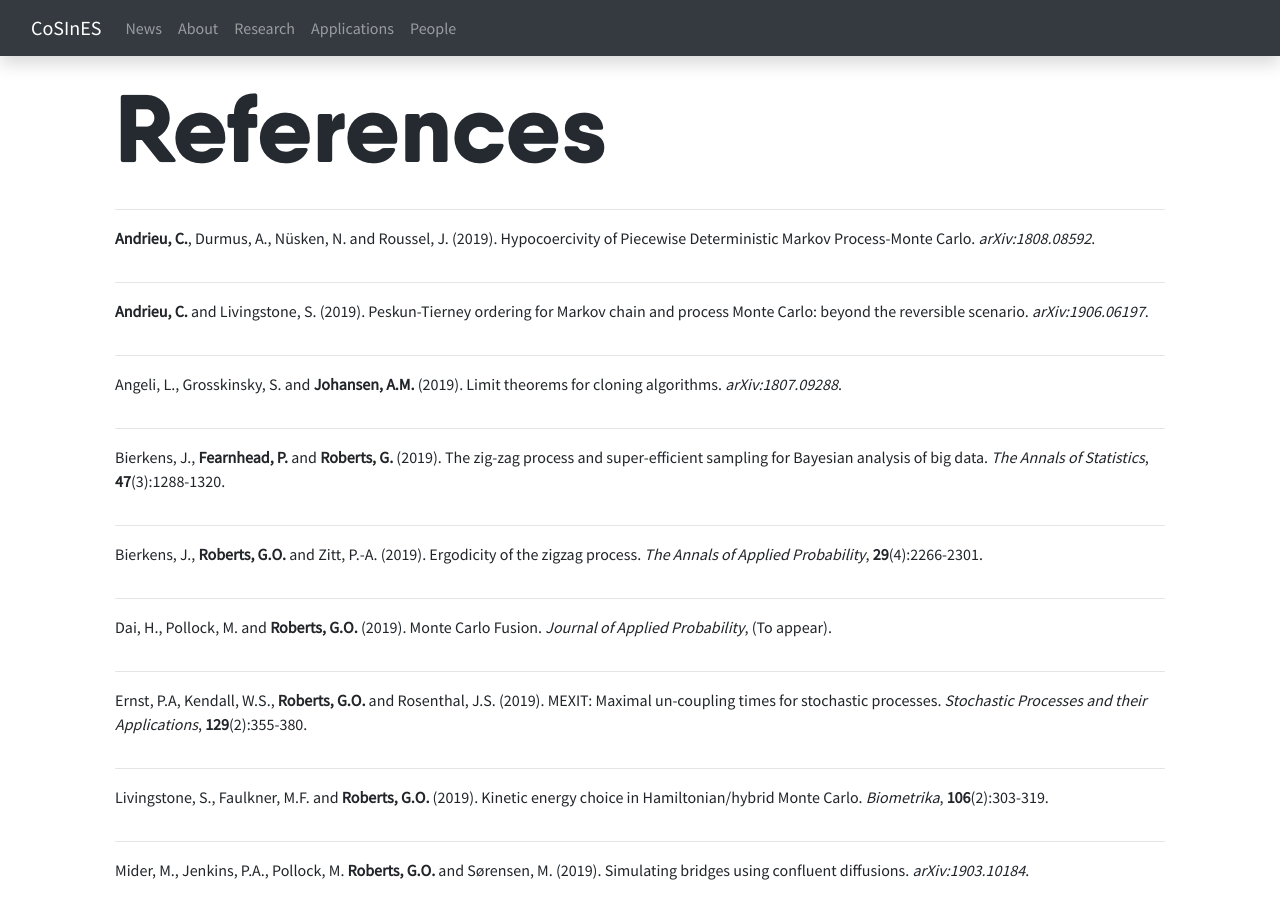
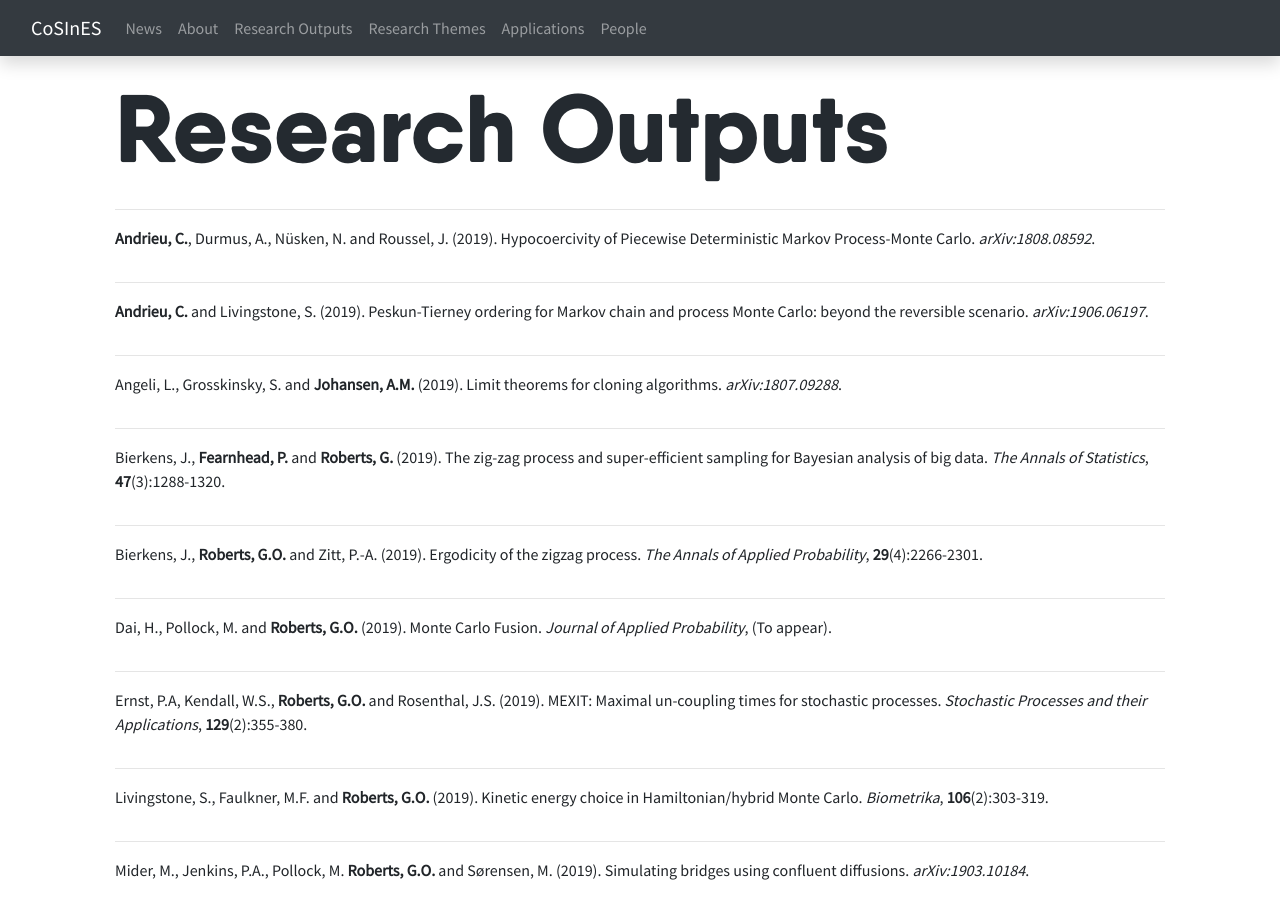
Before and after one commit to cosines-web/cosines-web.github.io, a Jekyll site: the page built from papers.html, in a window 1280 px wide and 900 px high. Built offline with Jekyll 4.4.1, drawn with Linux system fonts in a browser that asks for light colours; nearby versions of some CDN libraries.

Commit message:
made outputs more prominent

```diff
--- a/_layouts/default.html
+++ b/_layouts/default.html
@@ -27,7 +27,10 @@
 							<a class="nav-link" href="/#about">About</a>
 						</li>
 						<li class="nav-item">
-							<a class="nav-link" href="/#research">Research</a>
+							<a class="nav-link" href="/papers">Research Outputs</a>
+						</li>
+						<li class="nav-item">
+							<a class="nav-link" href="/#research">Research Themes</a>
 						</li>
 						<li class="nav-item">
 							<a class="nav-link" href="/#applications">Applications</a>
--- a/papers.html
+++ b/papers.html
@@ -8,7 +8,7 @@ title: Papers
 <div class="container-fluid viewport">
 	<div class="row">
 		<div class="col-md-12">
-			<h1>References</h1>
+			<h1>Research Outputs</h1>
 		</div>
 	</div>
 
```
Also changed, not shown: index.html (+4 -4 lines).
